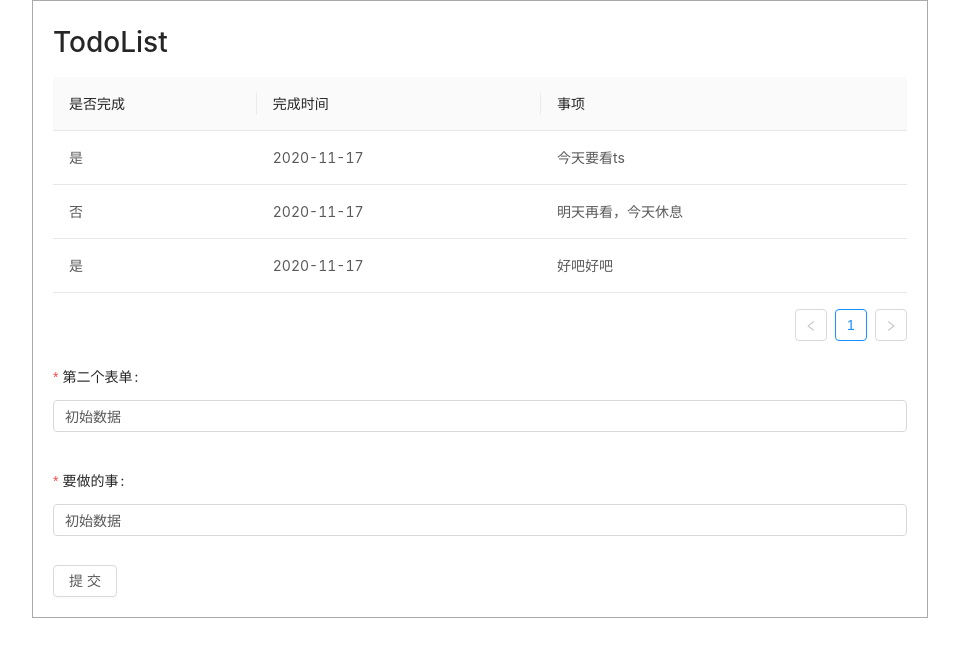
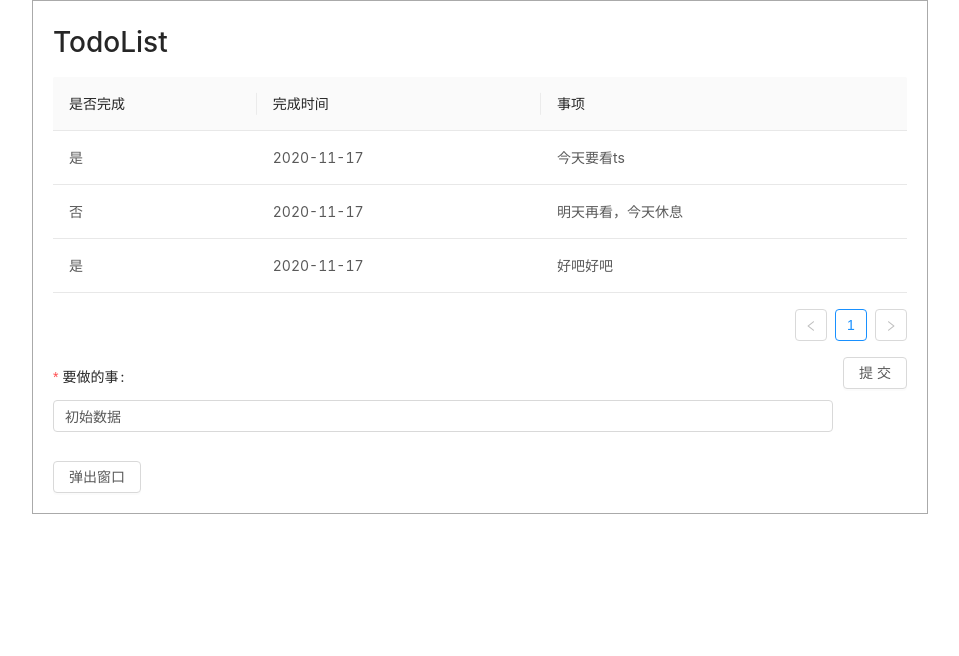
Before and after one commit to 3sang/tsReact, a React (Create React App) app: page / in a window 1280 px wide. Shown: the top 656 px of the page, without its empty margins (160-1119 px from the left). Built offline with nearby package versions, Linux system fonts and the light colour scheme.

Commit message:
cal弹窗test

```diff
--- a/package.json
+++ b/package.json
@@ -7,6 +7,7 @@
     "@testing-library/react": "^9.3.2",
     "@testing-library/user-event": "^7.1.2",
     "@types/jest": "^24.0.0",
+    "@types/lodash": "^4.14.165",
     "@types/node": "^12.0.0",
     "@types/react": "^16.9.0",
     "@types/react-dom": "^16.9.0",
@@ -14,6 +15,7 @@
     "babel-plugin-import": "^1.13.1",
     "customize-cra": "^1.0.0",
     "form-render": "^0.8.7",
+    "lodash": "^4.17.20",
     "react": "^16.13.1",
     "react-app-rewired": "^2.1.6",
     "react-dom": "^16.13.1",
--- a/src/App.tsx
+++ b/src/App.tsx
@@ -1,8 +1,9 @@
 import React, { useEffect, useState } from 'react';
 import './App.css';
-import { Table } from 'antd';
+import { Table, Button } from 'antd';
 import { ColumnProps } from 'antd/es/table';
 import FormFC from './components/FormFC';
+import ModalCal from './components/ModalCal';
 
 /**
  * 做一个todoList
@@ -32,6 +33,7 @@ interface listProps {
  */
 const App: React.FC<iprops> = ({ title, onSubmit }) => {
   const [list, setlist] = useState<listProps[]>();
+  const [visible, setvisible] = useState(false);
   useEffect(() => {
     setlist([
       {
@@ -67,11 +69,20 @@ const App: React.FC<iprops> = ({ title, onSubmit }) => {
       title: '事项',
     },
   ];
+
+  const modalProps = {
+    visible,
+    onOk: () => setvisible(false),
+    onCancel: () => setvisible(false),
+  };
   return (
     <>
       <h1>{title}</h1>
       <Table columns={colums} rowKey="time" dataSource={list} />
       <FormFC onSubmit={onSubmit} />
+
+      <Button onClick={() => setvisible(true)}>弹出窗口</Button>
+      <ModalCal {...modalProps} />
     </>
   );
 };
--- a/src/components/FormFC.tsx
+++ b/src/components/FormFC.tsx
@@ -15,10 +15,6 @@ export default function FormFC(props: iformProps): JSX.Element {
     console.log('onFinish', values);
   };
 
-  const onFinish1 = <T extends {}>(values: T): void => {
-    console.log('onFinish1', values);
-  };
-
   /** 点击提交按钮的submit，尝试不要把submit写在Form表单里的用法 */
   const onSubmit = (): void => {
     form.submit();
@@ -26,17 +22,12 @@ export default function FormFC(props: iformProps): JSX.Element {
 
   return (
     <>
-      <Form form={form} name="formFC2" initialValues={{ formTest: '初始数据' }} onFinish={onFinish1}>
-        <Form.Item name="formTest" label="第二个表单" rules={[{ required: true }]}>
+      <Form form={form} name="formFC1" initialValues={{ text: '初始数据' }} onFinish={onFinish} style={{ display: 'flex' }}>
+        <Form.Item name="text" label="要做的事" rules={[{ required: true }]} style={{ flex: 1, marginRight: '10px' }}>
           <Input />
         </Form.Item>
+        <Button onClick={onSubmit}>提交</Button>
       </Form>
-      <Form form={form} name="formFC1" initialValues={{ text: '初始数据' }} onFinish={onFinish}>
-        <Form.Item name="text" label="要做的事" rules={[{ required: true }]}>
-          <Input />
-        </Form.Item>
-      </Form>
-      <Button onClick={onSubmit}>提交</Button>
     </>
   );
 }
--- /dev/null
+++ b/src/components/ModalCal.tsx
@@ -0,0 +1,53 @@
+import React, { useEffect, useState } from 'react';
+import { Modal, Form, Input, Row, Col } from 'antd';
+import _ from 'lodash';
+import { ModalProps } from 'antd/lib/modal';
+
+/** modal的参数 */
+
+export default function ModalCal<ModalProps>(props: ModalProps) {
+  const [form] = Form.useForm();
+  const [result, setresult] = useState(0);
+
+  return (
+    <Modal {...props}>
+      <h1>{result}</h1>
+      <Form
+        form={form}
+        onValuesChange={(changedFields: object, allFields: object) => {
+          // d.match('/^(\d+)(.\d{0,2})?$/')
+          // _.reduce(
+          //   _.map(allFields, (d: string) => parseFloat(d).toFixed(2)),
+          //   (sum: number, n: number) => sum + n,
+          //   0
+          // );
+        }}
+      >
+        <Row gutter={16}>
+          <Col>
+            <Form.Item name="1" label="1">
+              <Input />
+            </Form.Item>
+          </Col>
+          <Col>
+            <Form.Item name="2" label="2">
+              <Input />
+            </Form.Item>
+          </Col>
+        </Row>
+        <Row gutter={16}>
+          <Col>
+            <Form.Item name="3" label="3">
+              <Input />
+            </Form.Item>
+          </Col>
+          <Col>
+            <Form.Item name="4" label="4">
+              <Input />
+            </Form.Item>
+          </Col>
+        </Row>
+      </Form>
+    </Modal>
+  );
+}
```
Also changed, not shown: 1 other file (tests, documents, lock files or other folders).
